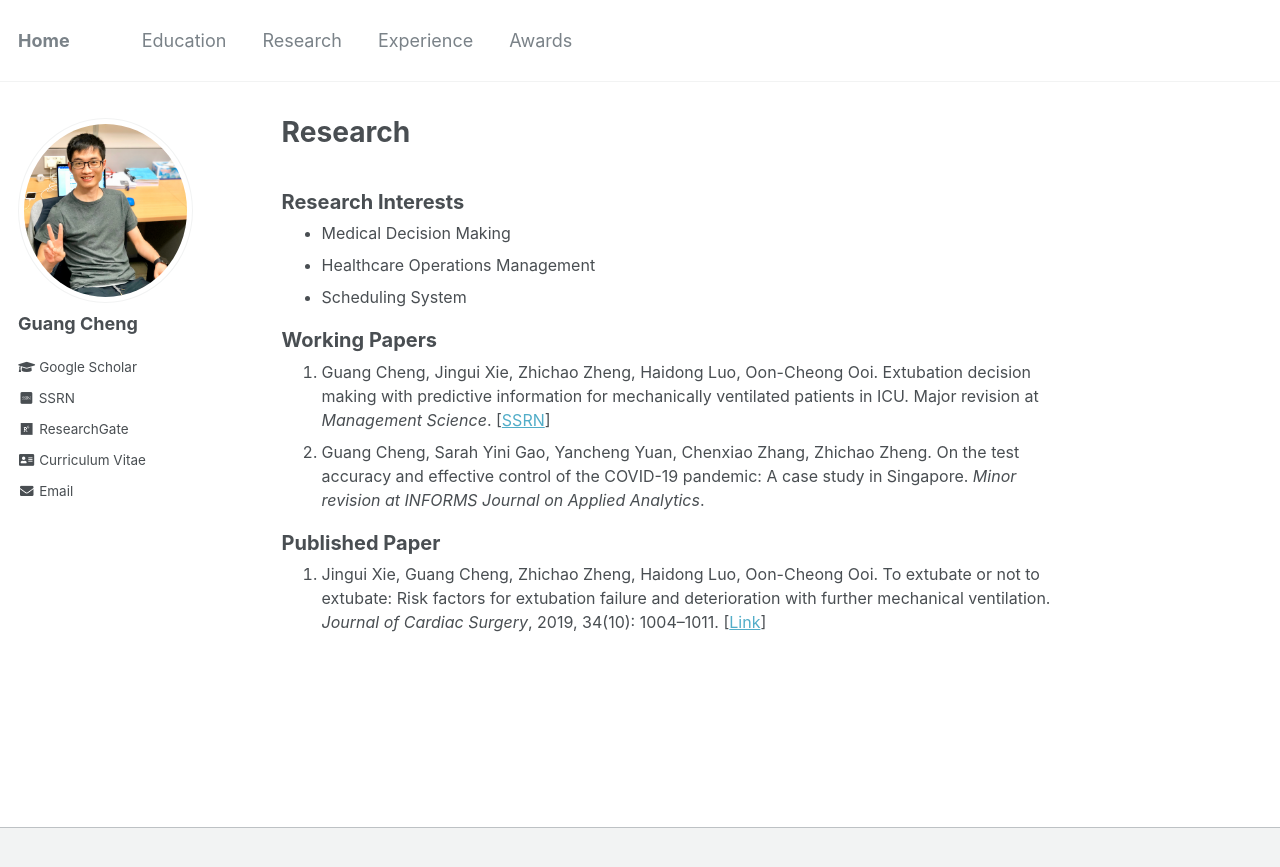
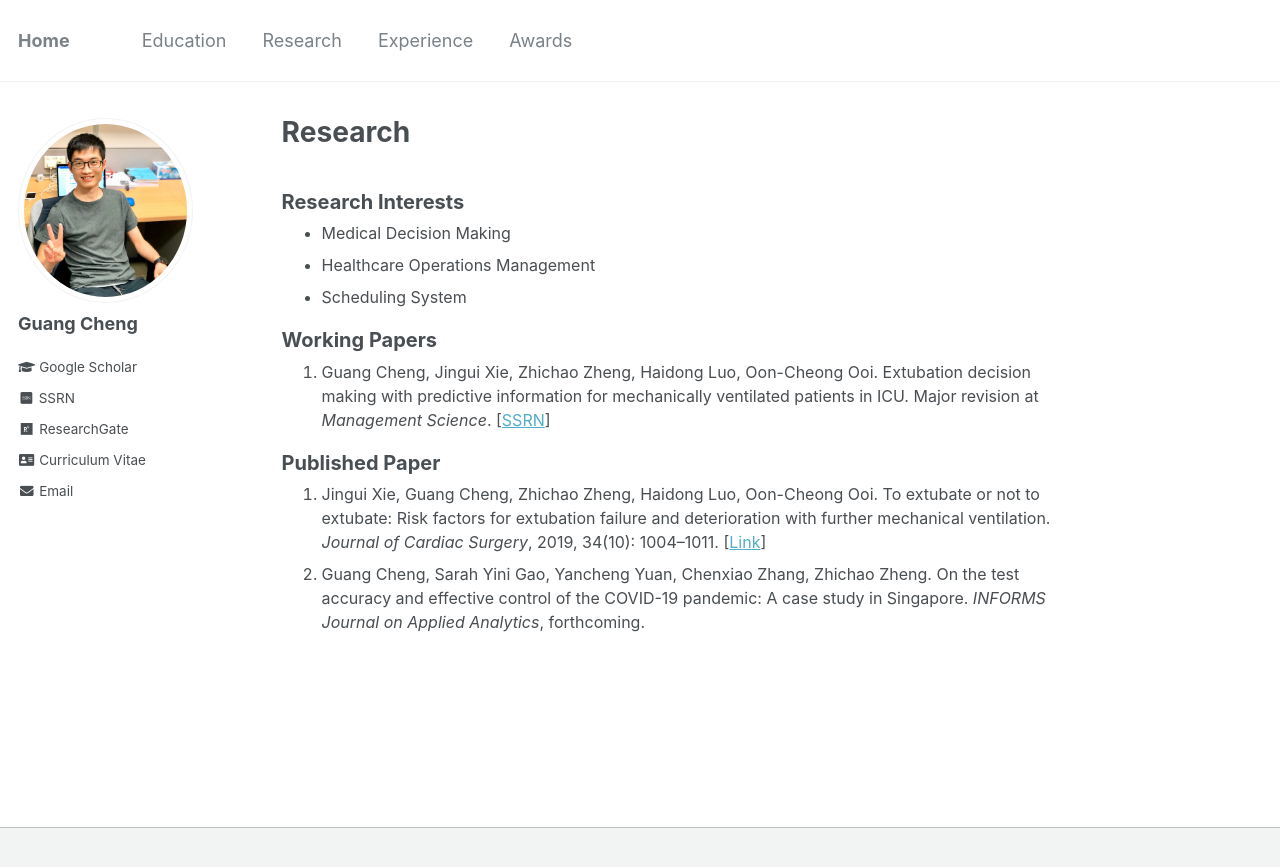
Before and after one commit to gcheng-nus/gcheng-nus.github.io, a Jekyll site: the page built from _pages/research.md, in a window 1280 px wide. Shown: the top 867 px of the page. Built offline with Jekyll 4.4.1, drawn with Linux system fonts in a browser that asks for light colours; some web fonts are replaced.

Commit message:
update research

```diff
--- a/_pages/research.md
+++ b/_pages/research.md
@@ -14,9 +14,10 @@
 <b style="font-size: 20px">Working Papers</b>
 <ol style="font-size: 16px; margin-top: -1.2em">
 	<li>Guang Cheng, Jingui Xie, Zhichao Zheng, Haidong Luo, Oon-Cheong Ooi. Extubation decision making with predictive information for mechanically ventilated patients in ICU. Major revision at <i>Management Science</i>. [<a href="https://ssrn.com/abstract=3397530" target="_blank">SSRN</a>]</li>
-	<li>Guang Cheng, Sarah Yini Gao, Yancheng Yuan, Chenxiao Zhang, Zhichao Zheng. On the test accuracy and effective control of the COVID-19 pandemic: A case study in Singapore. <i>Minor revision at INFORMS Journal on Applied Analytics</i>.</li>
 </ol>
 <b style="font-size: 20px">Published Paper</b>
 <ol style="font-size: 16px; margin-top: -1.2em;">
 	<li>Jingui Xie, Guang Cheng, Zhichao Zheng, Haidong Luo, Oon-Cheong Ooi. To extubate or not to extubate: Risk factors for extubation failure and deterioration with further mechanical ventilation. <i>Journal of Cardiac Surgery</i>, 2019, 34(10): 1004–1011. [<a href="https://onlinelibrary.wiley.com/doi/abs/10.1111/jocs.14189" target="_blank">Link</a>]</li>
+	<!--  -->
+	<li>Guang Cheng, Sarah Yini Gao, Yancheng Yuan, Chenxiao Zhang, Zhichao Zheng. On the test accuracy and effective control of the COVID-19 pandemic: A case study in Singapore. <i>INFORMS Journal on Applied Analytics</i>, forthcoming.</li>
 </ol>
```
Also changed, not shown: 4 other files.
